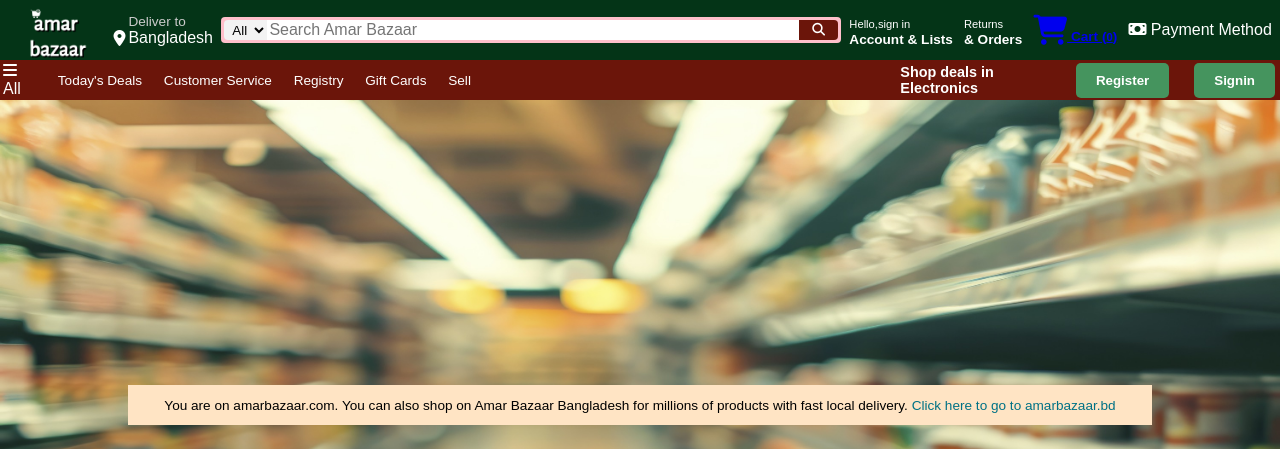
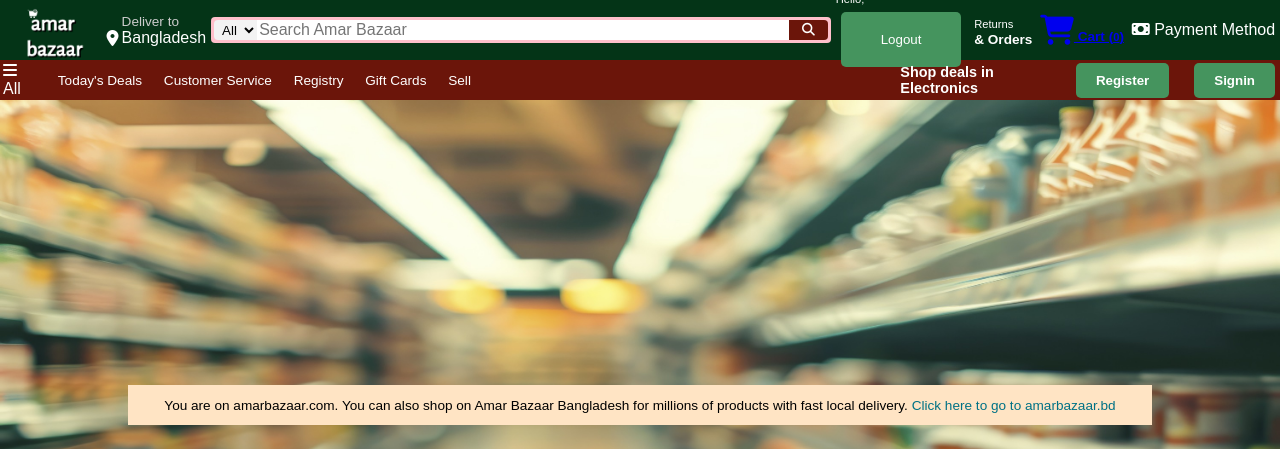
Before and after one commit to afifaimrann/311-ecommerce, a PHP site: page /index.php in a window 1280 px wide. Shown: the top 449 px of the page. Run offline with PHP 8.4, Linux system fonts and the light colour scheme; a user stored in the database is signed in; some libraries are stand-ins or nearby versions.

Commit message:
Update index.php

```diff
--- a/index.php
+++ b/index.php
@@ -46,11 +46,16 @@
                     </div>
                 </div>
 
-            <div class="nav-signin border">
-                <p><span>Hello,sign in</span></p>
-                <p class="nav-second">Account & Lists</p>
+              <div class="nav-signin border">
+                <?php if (isset($_SESSION['user_id'])): ?>
+                    <p><span>Hello, <?php echo htmlspecialchars($_SESSION['username']); ?></span></p>
+                    <form action="logout.php" method="POST" style="display: inline;">
+                        <button type="submit">Logout</button>
+                    </form>
+                <?php else: ?>
+                    <p><span>Hello, sign in</span></p>
+                <?php endif; ?>
             </div>
-
                 <div class="nav-return border">
                     <p><span>Returns</span></p>
                     <p class="nav-second">& Orders</p>
```
